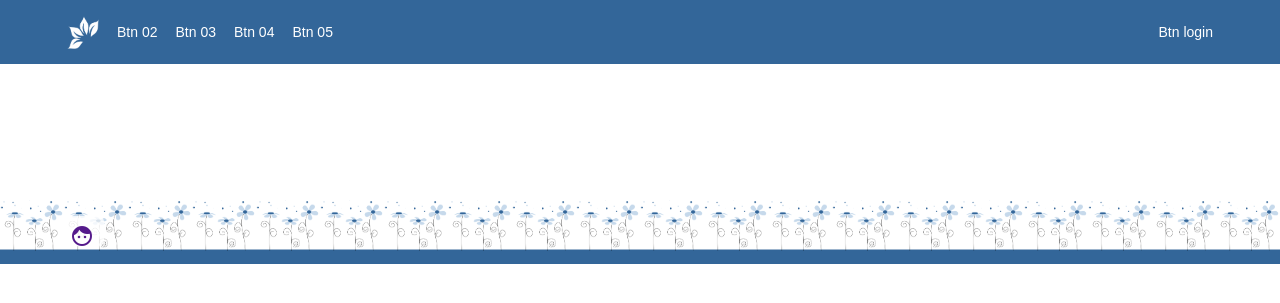
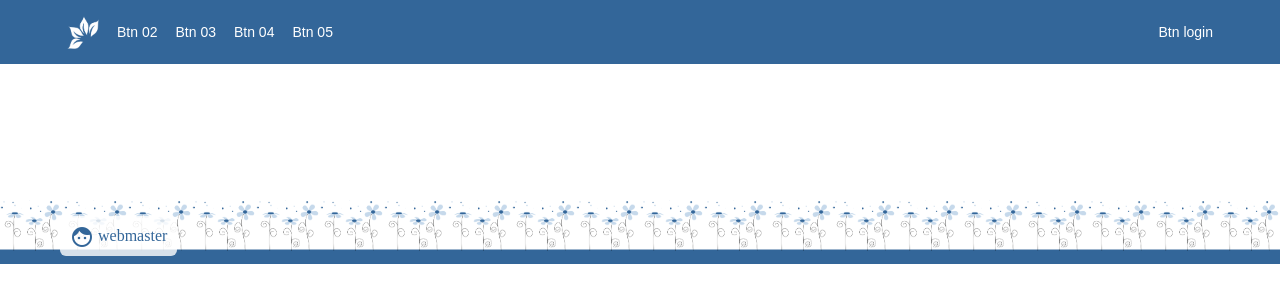
Before and after one commit to CarlosRamon-SI/Prova_2_Web_1, a PHP site: page / in a window 1280 px wide. Shown: the top 303 px of the page. Run offline with PHP 8.4, Linux system fonts and the light colour scheme.

Commit message:
btn wbmaster finalizado

```diff
--- a/index.html
+++ b/index.html
@@ -49,9 +49,9 @@
     <div id="rodape">
         <div id="creditos" class="bar_container">
             <div id="bar" title="Webmaster">
-                <a href="">
+                <a href="https://fb.com/carloskate69" target="_blank">
                     <div class="btn_webmaster">
-                        <span> <i class="material_icons"> face </i> </span>
+                        <span> <i class="material_icons">face</i> webmaster </span>
                     </div>
                 </a>
             </div>
--- a/style/main.css
+++ b/style/main.css
@@ -23,6 +23,7 @@
     word-wrap: normal;
     white-space: nowrap;
     direction: ltr;
+    vertical-align: middle;
 }
 
 #cabecalho {
@@ -47,7 +48,6 @@
     background-size: 64px;
     background-repeat: repeat;
     background-position: left;
-    /* background-color: #336699; */
 }
 
 .bar_container {
@@ -110,21 +110,23 @@
 }
 
 .btn_webmaster {
-    line-height: 14px;
+    line-height: 24px;
     position: absolute;
     top: 16px;
-    height: 14px;
+    height: 24px;
     padding-top: 8px;
     padding-right: 10px;
     padding-bottom: 8px;
     padding-left: 10px;
+    color: #336699;
     transition: .1s ease-in-out;
     border-radius: 6px;
-    background: rgba(255,255,255,.8);
+    background: rgba(255, 255, 255,.8);
 }
 
 .btn_webmaster:hover {
-    background: #3366991a;
+    color: #fff;
+    background: #336699;
 }
 
 /* limpa configurações de links pre-definidas */
```
